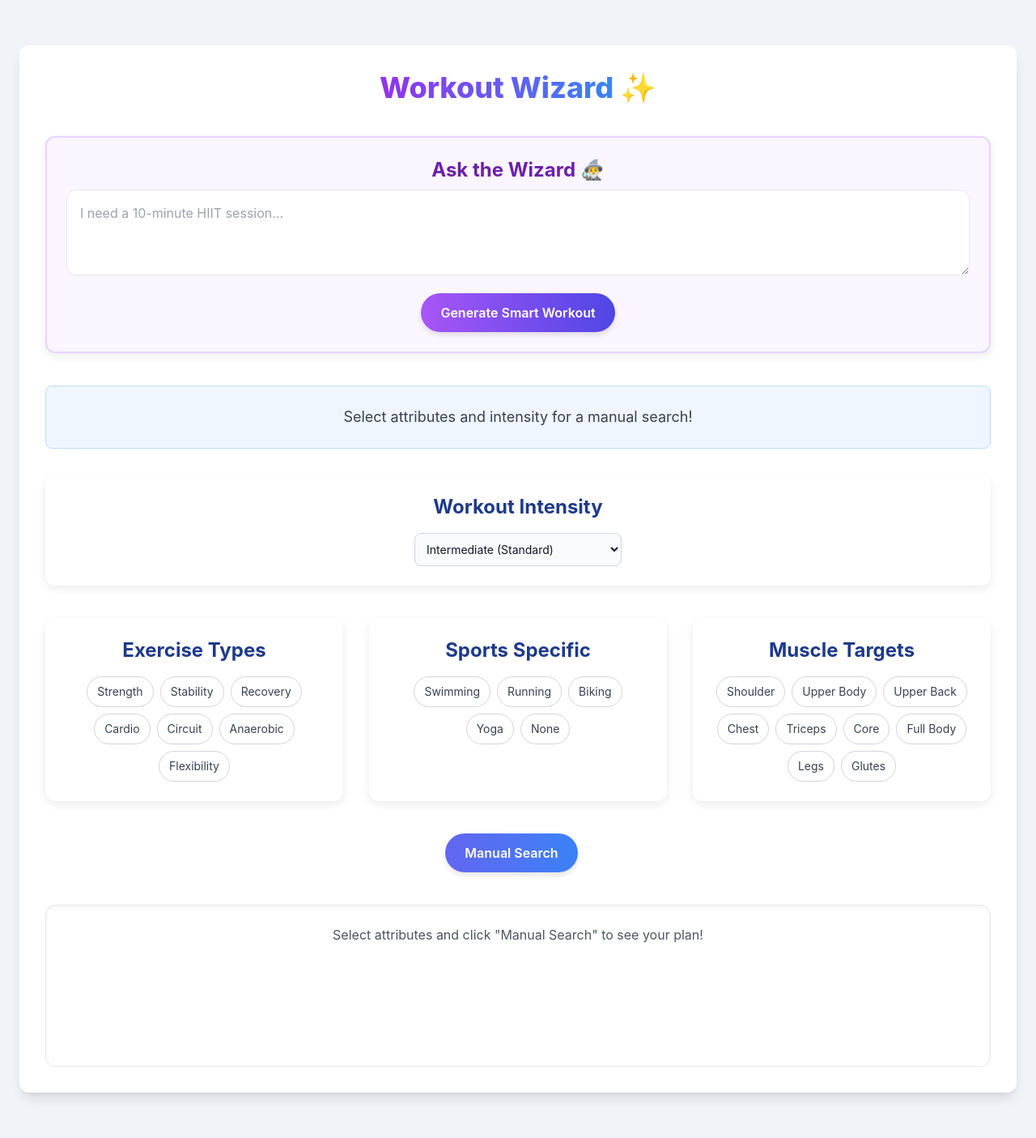
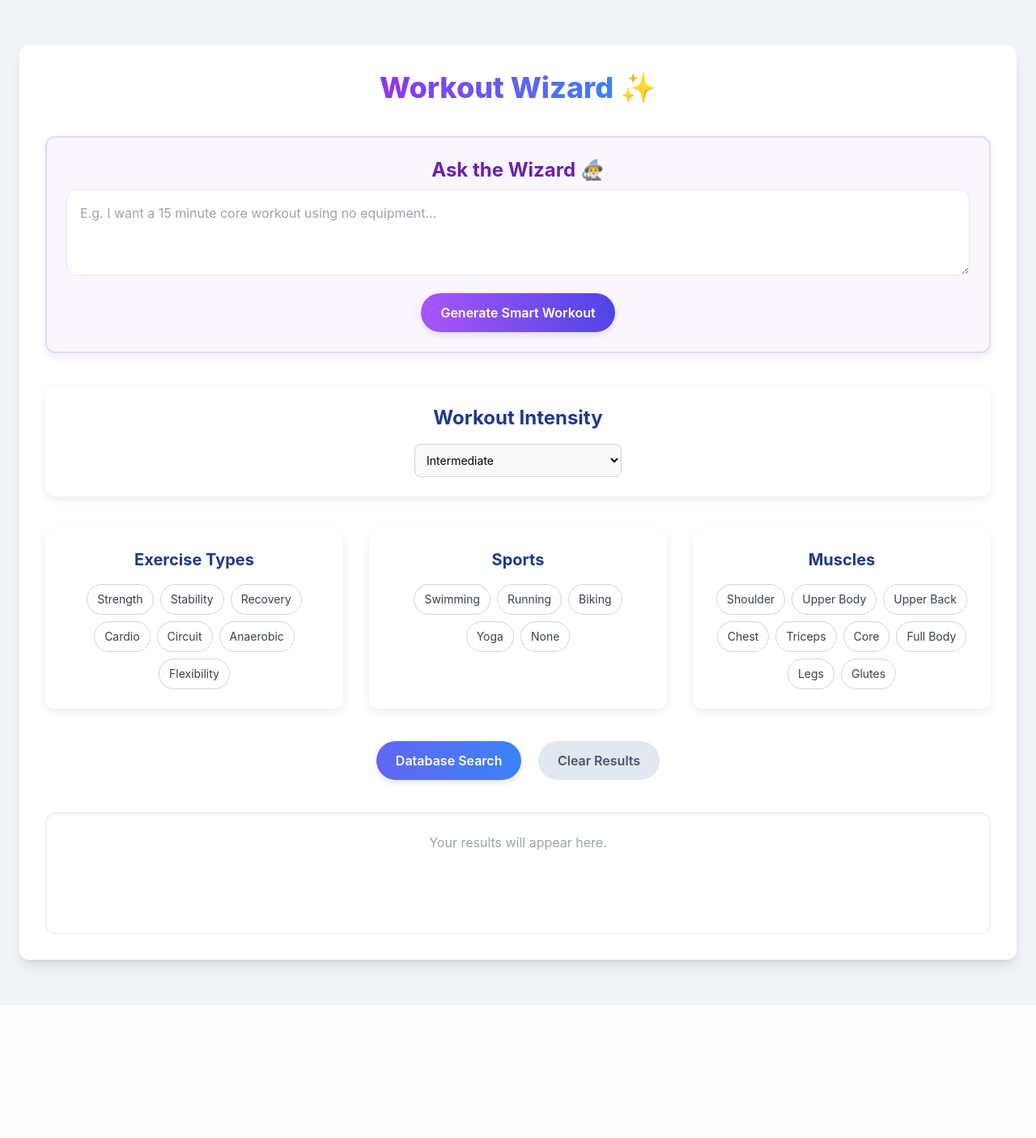
Before and after one commit to CS5800-Summer2025-CD/WorkoutWizard, a Flask app: page / in a window 1280 px wide. Shown: the whole page at 81% size. After the commit the page ends 1241 px from the top, so only its background shows below. Run offline with Flask 3, Linux system fonts and the light colour scheme; some libraries are stand-ins or nearby versions.

Commit message:
Another fix for the pdf

```diff
--- a/app.py
+++ b/app.py
@@ -91,7 +91,7 @@ def generate_ai_workout():
             # Fallback if no specific matches are found in the database
             exercise_context = "No specific database matches found. Suggest general safe movements."
 
-        # 3. GENERATION: Call Groq with the contextualized prompt
+        # 3. GENERATION: Updated Prompt for better parsing and no double bullets
         completion = client.chat.completions.create(
             model="llama-3.1-8b-instant",
             messages=[
@@ -100,12 +100,17 @@ def generate_ai_workout():
                     "content": f"""You are the Workout Wizard AI.
                     Use ONLY these exercises: {exercise_context}
 
-                    STRICT FORMATTING RULES:
-                    1. Use '## Day Name' for main day headers (e.g., ## Monday: Endurance).
-                    2. Use '### Exercise Name' for specific exercises.
-                    3. ALWAYS use bolding for **Warm-up** and **Cool-down**.
-                    4. Each instruction MUST be a separate bullet point starting with '- '.
-                    5. Do not add extra empty lines between an exercise title and its first bullet.
+                    FORMATTING RULES:
+                    1. Use '## ' for Day Headers (e.g. ## Monday).
+                    2. Use '### ' for Exercise Titles.
+                    3. For instructions/details, use a SINGLE asterisk (*) followed by one space.
+                    4. NEVER use hyphens (-) or multiple symbols like '*-' or '--'.
+                    5. Keep it concise and readable.
+
+                    Example:
+                    ### Pushups
+                    * 3 sets of 12 reps
+                    * Keep back straight
                     """
                 },
                 {"role": "user", "content": user_prompt}
--- a/templates/index.html
+++ b/templates/index.html
@@ -22,7 +22,7 @@
         .container { max-width: 900px; }
         .section-title { color: #1e3a8a; }
 
-        /* RESTORED CSS FROM INDEX_OLD.HTML */
+        /* DATABASE SEARCH STYLES (FROM INDEX_OLD.HTML) */
         .checkbox-label {
             cursor: pointer; padding: 8px 12px; border-radius: 9999px;
             border: 1px solid #d1d5db; transition: all 0.2s ease-in-out; display: inline-block;
@@ -40,20 +40,36 @@
             box-shadow: 0 4px 6px rgba(0, 0, 0, 0.1); border: none;
         }
         .button-primary:hover { transform: translateY(-2px); box-shadow: 0 6px 8px rgba(0, 0, 0, 0.15); }
+        .button-primary:disabled { opacity: 0.7; cursor: not-allowed; }
+
+        .button-secondary {
+            background-color: #e2e8f0; color: #475569; padding: 12px 24px;
+            border-radius: 9999px; font-weight: 600; transition: all 0.2s;
+        }
+        .button-secondary:hover { background-color: #cbd5e1; }
 
         .card { background-color: white; border-radius: 12px; box-shadow: 0 4px 12px rgba(0, 0, 0, 0.08); padding: 24px; }
-        .youtube-link { color: #3b82f6; text-decoration: none; }
+        .youtube-link { color: #3b82f6; text-decoration: none; font-weight: 600; }
         .youtube-link:hover { text-decoration: underline; }
 
-        /* AI DISPLAY AREA STYLING */
+        /* AI DISPLAY FORMATTING (FROM INDEX_AI_CSS.HTML) */
         .ai-content-area h2 {
             display: block; width: fit-content; background-color: #e0f2fe;
             color: #0369a1; padding: 8px 16px; border-radius: 8px;
             font-size: 1.3rem; font-weight: 800; margin-top: 2rem; margin-bottom: 1rem;
         }
-        .ai-content-area h3 { margin-top: 1.25rem; font-weight: 700; color: #4c1d95; }
+        .ai-content-area h3 { margin-top: 1.25rem; font-weight: 700; color: #4c1d95; font-size: 1.15rem; }
         .ai-content-area ul { list-style-type: disc; margin-left: 1.5rem; margin-bottom: 1rem; }
-        .ai-content-area p { margin-bottom: 1rem; line-height: 1.6; }
+        .ai-content-area li { margin-bottom: 0.4rem; color: #374151; }
+
+        /* SPINNER */
+        .spinner {
+            border: 3px solid rgba(255, 255, 255, 0.3);
+            border-radius: 50%; border-top: 3px solid #fff;
+            width: 18px; height: 18px; animation: spin 0.8s linear infinite;
+            display: inline-block; margin-right: 10px; vertical-align: middle;
+        }
+        @keyframes spin { 0% { transform: rotate(0deg); } 100% { transform: rotate(360deg); } }
     </style>
 </head>
 <body class="p-6">
@@ -64,72 +80,70 @@
 
         <div class="card bg-purple-50 border-2 border-purple-200 mb-10">
             <h2 class="text-2xl font-bold mb-2 text-purple-800 text-center">Ask the Wizard 🧙‍♂️</h2>
-            <textarea id="aiPrompt" class="w-full p-4 border rounded-xl focus:ring-2 focus:ring-purple-400 outline-none mb-4" rows="3" placeholder="I need a 10-minute HIIT session..."></textarea>
+            <textarea id="aiPrompt" class="w-full p-4 border rounded-xl focus:ring-2 focus:ring-purple-400 outline-none mb-4" rows="3" placeholder="E.g. I want a 15 minute core workout using no equipment..."></textarea>
             <div class="flex justify-center">
-                <button id="aiGenerateBtn" class="button-primary bg-gradient-to-r from-purple-500 to-indigo-600">Generate Smart Workout</button>
+                <button id="aiGenerateBtn" class="button-primary bg-gradient-to-r from-purple-500 to-indigo-600">
+                    <span id="btnSpinner" class="spinner hidden"></span>
+                    <span id="btnText">Generate Smart Workout</span>
+                </button>
             </div>
-        </div>
-
-        <div class="mb-8 p-6 bg-blue-50 rounded-lg border border-blue-200 text-center">
-            <p class="text-lg text-gray-700">Select attributes and intensity for a manual search!</p>
         </div>
 
         <div class="card mb-10">
             <h2 class="section-title text-2xl font-bold mb-4 text-center">Workout Intensity</h2>
             <div class="flex justify-center">
-                <select id="intensitySelect" class="bg-gray-50 border border-gray-300 text-gray-900 text-sm rounded-lg focus:ring-blue-500 focus:border-blue-500 block p-2.5 w-64">
-                    <option value="beginner">Beginner (Low Volume)</option>
-                    <option value="intermediate" selected>Intermediate (Standard)</option>
-                    <option value="advanced">Advanced (High Volume)</option>
+                <select id="intensitySelect" class="bg-gray-50 border border-gray-300 text-sm rounded-lg p-2.5 w-64">
+                    <option value="beginner">Beginner</option>
+                    <option value="intermediate" selected>Intermediate</option>
+                    <option value="advanced">Advanced</option>
                 </select>
             </div>
         </div>
 
         <div class="grid grid-cols-1 md:grid-cols-3 gap-8 mb-10">
             <div class="card">
-                <h2 class="section-title text-2xl font-bold mb-4 text-center">Exercise Types</h2>
+                <h2 class="section-title text-xl font-bold mb-4 text-center">Exercise Types</h2>
                 <div class="flex flex-wrap gap-2 justify-center">
                     {% for type in exercise_types %}
-                    <div>
                     <input type="checkbox" id="type-{{ type }}" name="exercise_type" value="{{ type }}">
                     <label for="type-{{ type }}" class="checkbox-label text-gray-700 text-sm capitalize">{{ type }}</label>
-                    </div>
                     {% endfor %}
                 </div>
             </div>
             <div class="card">
-                <h2 class="section-title text-2xl font-bold mb-4 text-center">Sports Specific</h2>
+                <h2 class="section-title text-xl font-bold mb-4 text-center">Sports</h2>
                 <div class="flex flex-wrap gap-2 justify-center">
                     {% for sport in sports %}
-                    <div>
                     <input type="checkbox" id="sport-{{ sport }}" name="sport" value="{{ sport }}">
                     <label for="sport-{{ sport }}" class="checkbox-label text-gray-700 text-sm capitalize">{{ sport }}</label>
-                    </div>
                     {% endfor %}
                 </div>
             </div>
             <div class="card">
-                <h2 class="section-title text-2xl font-bold mb-4 text-center">Muscle Targets</h2>
+                <h2 class="section-title text-xl font-bold mb-4 text-center">Muscles</h2>
                 <div class="flex flex-wrap gap-2 justify-center">
                     {% for muscle in muscle_targets %}
-                    <div>
                     <input type="checkbox" id="muscle-{{ muscle }}" name="muscle_target" value="{{ muscle }}">
                     <label for="muscle-{{ muscle }}" class="checkbox-label text-gray-700 text-sm capitalize">{{ muscle }}</label>
-                    </div>
                     {% endfor %}
                 </div>
             </div>
         </div>
 
-        <div class="text-center mb-10">
-            <button id="generateWorkoutBtn" class="button-primary mr-4">Manual Search</button>
-            <button id="downloadWorkoutBtn" class="button-primary hidden">Download (.txt)</button>
-            <button id="downloadPDFBtn" class="button-primary hidden ml-4">Download (.pdf)</button>
+        <div class="text-center mb-10 space-x-4">
+            <button id="generateWorkoutBtn" class="button-primary">Database Search</button>
+            <button id="clearResultsBtn" class="button-secondary">Clear Results</button>
         </div>
 
-        <div id="workoutPlan" class="mt-8 p-6 bg-white rounded-xl shadow-inner border border-gray-200 min-h-[200px]">
+        <div class="text-center mb-10 hidden" id="downloadActions">
+            <button id="downloadWorkoutBtn" class="button-primary">Download (.txt)</button>
+            <button id="downloadPDFBtn" class="button-primary ml-4">Download (.pdf)</button>
+        </div>
+
+        <div id="workoutPlan" class="mt-8 p-6 bg-white rounded-xl shadow-inner border border-gray-200 min-h-[150px]">
+            <div id="workoutListTitle"></div>
             <div id="workoutList" class="space-y-4">
-                <p class="text-center text-gray-600">Select attributes and click "Manual Search" to see your plan!</p>
+                <p class="text-center text-gray-400">Your results will appear here.</p>
             </div>
         </div>
     </div>
@@ -140,136 +154,109 @@
         let aiMarkdownContent = "";
 
         const workoutListDiv = document.getElementById('workoutList');
-        const downloadTxtBtn = document.getElementById('downloadWorkoutBtn');
-        const downloadPDFBtn = document.getElementById('downloadPDFBtn');
+        const workoutListTitle = document.getElementById('workoutListTitle');
+        const downloadActions = document.getElementById('downloadActions');
+        const aiBtn = document.getElementById('aiGenerateBtn');
 
-        function chunkText(text, size = 50) {
-            const words = text.split(' ');
-            let lines = [];
-            let currentLine = '';
-            words.forEach(word => {
-                if ((currentLine + word).length > size) {
-                    lines.push(currentLine.trim());
-                    currentLine = word + ' ';
-                } else {
-                    currentLine += word + ' ';
-                }
+        // CLEAR
+        document.getElementById('clearResultsBtn').addEventListener('click', () => {
+            workoutListDiv.innerHTML = '<p class="text-center text-gray-400">Your results will appear here.</p>';
+            workoutListTitle.innerHTML = '';
+            downloadActions.classList.add('hidden');
+            document.querySelectorAll('input[type="checkbox"]').forEach(cb => cb.checked = false);
+            document.getElementById('aiPrompt').value = '';
+            isAiPlan = false;
         });
-            lines.push(currentLine.trim());
-            return lines;
-        }
 
-        // AI Wizard Handler
-        document.getElementById('aiGenerateBtn').addEventListener('click', async () => {
+        // AI SEARCH
+        aiBtn.addEventListener('click', async () => {
             const prompt = document.getElementById('aiPrompt').value;
-            if(!prompt) return alert("Talk to the Wizard first!");
-            workoutListDiv.innerHTML = '<p class="text-center italic text-gray-500">Consulting the Wizard...</p>';
+            if(!prompt) return alert("Please enter a prompt!");
 
+            aiBtn.disabled = true;
+            document.getElementById('btnSpinner').classList.remove('hidden');
+            document.getElementById('btnText').innerText = "Consulting the Wizard...";
+
+            try {
                 const response = await fetch('/generate_ai_workout', {
                     method: 'POST',
                     headers: { 'Content-Type': 'application/json' },
                     body: JSON.stringify({ prompt })
                 });
                 const data = await response.json();
+
                 if(data.success) {
                     isAiPlan = true;
                     aiMarkdownContent = data.ai_plan;
-                workoutListDiv.innerHTML = `
-                    <div class="ai-content-area">
-                        <h3 class="text-2xl font-bold text-purple-800 mb-6 border-b pb-4">Wizard's Custom Strategy</h3>
-                        ${marked.parse(data.ai_plan)}
-                    </div>`;
-                downloadTxtBtn.classList.remove('hidden');
-                downloadPDFBtn.classList.remove('hidden');
+
+                    // THE SANITIZER: Removes double bullets (e.g., "- -", "* -", "• -")
+                    // and replaces them with a single clean asterisk for 'marked' to parse.
+                    const sanitized = data.ai_plan.replace(/^[\s\-\*•]{2,}/gm, '* ');
+
+                    workoutListTitle.innerHTML = '<h2 class="text-3xl font-bold text-center mb-6 text-gray-800">Wizard\'s Custom Strategy 🧙‍♂️</h2>';
+                    workoutListDiv.innerHTML = `<div class="ai-content-area">${marked.parse(sanitized)}</div>`;
+                    downloadActions.classList.remove('hidden');
+                } else {
+                    workoutListDiv.innerHTML = '<p class="text-center text-red-500">Failed to generate workout.</p>';
+                }
+            } catch (err) {
+                workoutListDiv.innerHTML = '<p class="text-center text-red-500">Error connecting to Wizard.</p>';
+            } finally {
+                aiBtn.disabled = false;
+                document.getElementById('btnSpinner').classList.add('hidden');
+                document.getElementById('btnText').innerText = "Generate Smart Workout";
             }
         });
 
-        // RESTORED: Manual Database Handler from index_old.html
+        // DATABASE SEARCH (INDEX_OLD FORMAT)
         document.getElementById('generateWorkoutBtn').addEventListener('click', async () => {
-            const selectedTypes = Array.from(document.querySelectorAll('input[name="exercise_type"]:checked')).map(cb => cb.value);
-            const selectedSports = Array.from(document.querySelectorAll('input[name="sport"]:checked')).map(cb => cb.value);
-            const selectedMuscleTargets = Array.from(document.querySelectorAll('input[name="muscle_target"]:checked')).map(cb => cb.value);
+            const types = Array.from(document.querySelectorAll('input[name="exercise_type"]:checked')).map(cb => cb.value);
+            const sports = Array.from(document.querySelectorAll('input[name="sport"]:checked')).map(cb => cb.value);
+            const muscles = Array.from(document.querySelectorAll('input[name="muscle_target"]:checked')).map(cb => cb.value);
 
-            workoutListDiv.innerHTML = '<p class="text-center text-gray-500">Generating workout...</p>';
+            workoutListDiv.innerHTML = '<p class="text-center text-gray-500">Searching database...</p>';
 
-            try {
             const response = await fetch('/generate_workout', {
                 method: 'POST',
                 headers: { 'Content-Type': 'application/json' },
-                    body: JSON.stringify({
-                        selected_types: selectedTypes,
-                        selected_sports: selectedSports,
-                        selected_muscle_targets: selectedMuscleTargets
-                    }),
+                body: JSON.stringify({ selected_types: types, selected_sports: sports, selected_muscle_targets: muscles }),
             });
             const data = await response.json();
 
             if (data.workout_plan && data.workout_plan.length > 0) {
                 isAiPlan = false;
                 lastGeneratedWorkoutPlan = data.workout_plan;
-                    workoutListDiv.innerHTML = '<h2 class="text-3xl font-bold text-center mb-6 text-gray-800">Your Generated Workout 💪</h2>';
+                workoutListTitle.innerHTML = '<h2 class="text-3xl font-bold text-center mb-6 text-gray-800">Your Database Workout 💪</h2>';
+                workoutListDiv.innerHTML = '';
 
-                    data.workout_plan.forEach(exercise => {
-                        const exerciseCard = document.createElement('div');
-                        exerciseCard.className = 'card border border-blue-100 p-4 flex flex-col items-start';
-                        exerciseCard.innerHTML = `
-                            <h3 class="text-xl font-semibold text-gray-800 mb-2">${exercise.name}</h3>
-                            <p class="text-gray-600 text-sm mb-1"><strong>Types:</strong> ${exercise.types.map(t => `<span class="inline-block bg-blue-100 text-blue-800 text-xs px-2 py-0.5 rounded-full capitalize mr-1">${t}</span>`).join('')}</p>
-                            ${exercise.sports.length > 0 ? `<p class="text-gray-600 text-sm mb-1"><strong>Sports:</strong> ${exercise.sports.map(s => `<span class="inline-block bg-green-100 text-green-800 text-xs px-2 py-0.5 rounded-full capitalize mr-1">${s}</span>`).join('')}</p>` : ''}
-                            ${exercise.muscle_targets.length > 0 ? `<p class="text-gray-600 text-sm mb-1"><strong>Muscles:</strong> ${exercise.muscle_targets.map(m => `<span class="inline-block bg-purple-100 text-purple-800 text-xs px-2 py-0.5 rounded-full capitalize mr-1">${m}</span>`).join('')}</p>` : ''}
-                            <p class="text-gray-600 text-sm mb-3"><strong>Equipment:</strong> ${exercise.equipment.join(', ')}</p>
-                            <a href="${exercise.youtube_link}" target="_blank" class="youtube-link flex items-center text-sm">
-                                <svg xmlns="http://www.w3.org/2000/svg" viewBox="0 0 24 24" fill="currentColor" class="w-4 h-4 mr-1">
-                                    <path d="M19.5 5.25a3 3 0 0 0-3-3h-9a3 3 0 0 0-3 3v13.5a3 3 0 0 0 3 3h9a3 3 0 0 0 3-3V5.25ZM15.75 12l-4.5 4.5V7.5l4.5 4.5Z" />
-                                </svg>
+                data.workout_plan.forEach(ex => {
+                    const card = document.createElement('div');
+                    card.className = 'card border border-blue-100 p-4 flex flex-col items-start mb-4';
+                    card.innerHTML = `
+                        <h3 class="text-xl font-semibold text-gray-800 mb-2">${ex.name}</h3>
+                        <p class="text-gray-600 text-sm mb-1"><strong>Types:</strong> ${ex.types.map(t => `<span class="inline-block bg-blue-100 text-blue-800 text-xs px-2 py-0.5 rounded-full capitalize mr-1">${t}</span>`).join('')}</p>
+                        <p class="text-gray-600 text-sm mb-3"><strong>Equipment:</strong> ${ex.equipment.join(', ')}</p>
+                        <a href="${ex.youtube_link}" target="_blank" class="youtube-link flex items-center text-sm">
+                            <svg class="w-4 h-4 mr-1" fill="currentColor" viewBox="0 0 24 24"><path d="M19.5 5.25a3 3 0 0 0-3-3h-9a3 3 0 0 0-3 3v13.5a3 3 0 0 0 3 3h9a3 3 0 0 0 3-3V5.25ZM15.75 12l-4.5 4.5V7.5l4.5 4.5Z" /></svg>
                             Watch Demo Video
-                            </a>
-                        `;
-                        workoutListDiv.appendChild(exerciseCard);
+                        </a>`;
+                    workoutListDiv.appendChild(card);
                 });
-                    downloadTxtBtn.classList.remove('hidden');
-                    downloadPDFBtn.classList.remove('hidden');
-                } else {
-                    workoutListDiv.innerHTML = '<p class="text-center text-gray-600">No exercises found matching your criteria.</p>';
-                }
-            } catch (error) {
-                workoutListDiv.innerHTML = '<p class="text-center text-red-500">An error occurred. Please try again.</p>';
+                downloadActions.classList.remove('hidden');
             }
         });
 
-        // Download as TXT
-        downloadTxtBtn.addEventListener('click', () => {
-            let content = isAiPlan ? aiMarkdownContent : lastGeneratedWorkoutPlan.map(e => e.name).join('\n');
-            const blob = new Blob([content], { type: 'text/plain' });
-            const a = document.createElement('a');
-            a.href = URL.createObjectURL(blob);
-            a.download = "My_Workout_Plan.txt";
-            a.click();
-        });
+        // PDF LOGIC (FIXED FOR AI CLEANING)
+        document.getElementById('downloadPDFBtn').addEventListener('click', async () => {
+            const intensity = document.getElementById('intensitySelect').value;
+            let payload;
 
-        // Download as PDF with improved handling for AI vs Manual
-        downloadPDFBtn.addEventListener('click', async () => {
-            const intensity = document.getElementById('intensitySelect').value;
-            downloadPDFBtn.innerText = "Generating PDF...";
-            downloadPDFBtn.disabled = true;
-
-            let payload;
             if (isAiPlan) {
-                const rawLines = aiMarkdownContent.split('\n');
-                const pdfRows = [];
-                rawLines.forEach(line => {
-                    const cleanLine = line.replace(/[#*`\-]/g, '').trim();
-                    if (cleanLine.length > 1) {
-                        const chunks = chunkText(cleanLine, 55);
-                        chunks.forEach((chunk, i) => {
-                            pdfRows.push({
-                                name: i === 0 ? "•" : " ",
-                                reps: chunk,
-                                sets: "" // Triggers "AI text mode" in Python
-                            });
-                        });
-                    }
-                });
+                // Remove Markdown symbols before sending to PDF generator
+                const pdfRows = aiMarkdownContent.split('\n')
+                    .map(line => line.replace(/[#*_\-]/g, '').trim())
+                    .filter(line => line.length > 0)
+                    .map(line => ({ name: line, reps: "", sets: "" }));
                 payload = { workout_plan: { title: "Wizard AI Strategy", exercises: pdfRows } };
             } else {
                 const exercises = lastGeneratedWorkoutPlan.map(ex => ({
@@ -277,13 +264,11 @@
                     sets: intensity === 'advanced' ? 5 : (intensity === 'beginner' ? 2 : 3),
                     reps: intensity === 'advanced' ? 15 : (intensity === 'beginner' ? 10 : 12)
                 }));
-                payload = { workout_plan: { title: `My ${intensity.toUpperCase()} Workout`, exercises } };
+                payload = { workout_plan: { title: "Database Workout", exercises } };
             }
 
-            try {
             const response = await fetch('https://workout-wizard-pdf-gen-bxa2h0awhte0aecc.eastus-01.azurewebsites.net/api/generate_pdf', {
-                    method: 'POST',
-                    headers: { 'Content-Type': 'application/json' },
+                method: 'POST', headers: { 'Content-Type': 'application/json' },
                 body: JSON.stringify(payload)
             });
             const blob = await response.blob();
@@ -292,11 +277,6 @@
             a.href = url;
             a.download = "Workout_Plan.pdf";
             a.click();
-            } catch (err) { alert("PDF Error: " + err); }
-            finally {
-                downloadPDFBtn.innerText = "Download (.pdf)";
-                downloadPDFBtn.disabled = false;
-            }
         });
     </script>
 </body>
```
Lines whose indentation alone changed are shown as unchanged.
